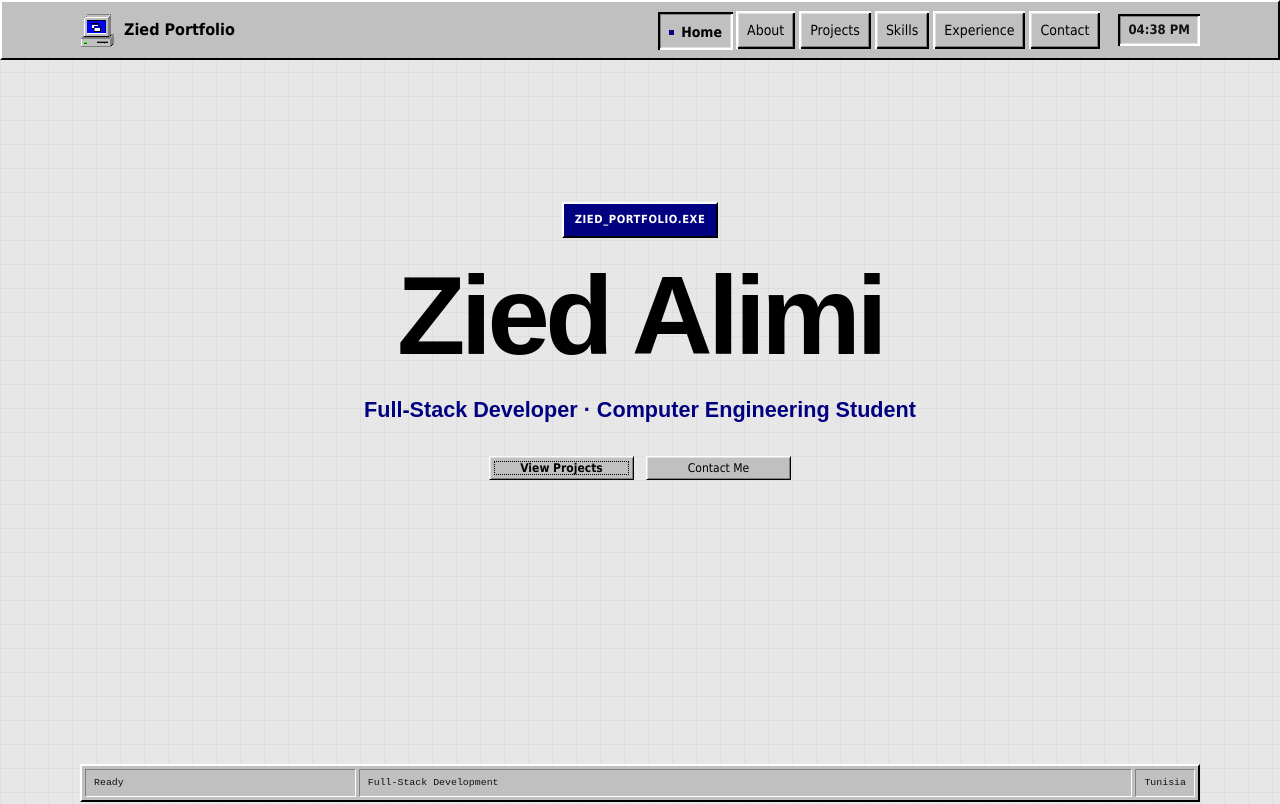
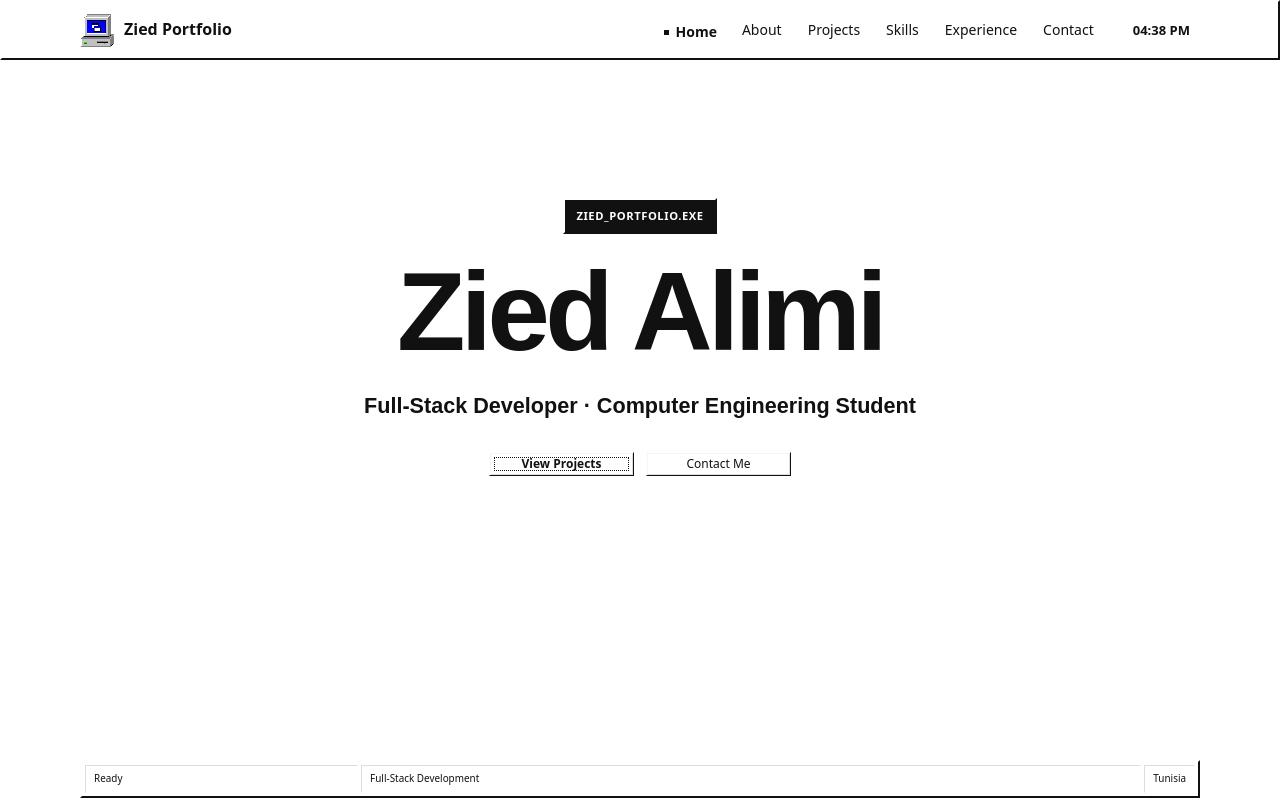
Before and after one commit to zied3332/zied-engineering-portfolio, a React (Vite) app in the folder frontend/: page / in a window 1280 px wide. Shown: the top 804 px of the page. Built offline with nearby package versions, Linux system fonts and the light colour scheme.

Commit message:
style: introduce minimalist white canvas foundation

```diff
--- a/frontend/src/styles/global.css
+++ b/frontend/src/styles/global.css
@@ -1,26 +1,19 @@
 @import "./variables.css";
 @import "./retro.css";
+
 *,
 *::before,
 *::after {
   box-sizing: border-box;
 }
 
-html {
-  scroll-behavior: smooth;
-}
-
 body {
   margin: 0;
   min-width: 320px;
-  min-height: 100vh;
-  background:
-    linear-gradient(rgba(0, 0, 0, 0.035) 1px, transparent 1px),
-    linear-gradient(90deg, rgba(0, 0, 0, 0.035) 1px, transparent 1px),
-    var(--page-background);
-  background-size: 24px 24px;
+  background: var(--page-background);
   color: var(--page-text);
   font-family: var(--font-retro);
+  font-size: 16px;
   line-height: 1.6;
 }
 
@@ -35,17 +28,30 @@ button {
   color: inherit;
 }
 
+button:not(:disabled),
+a {
+  -webkit-tap-highlight-color: transparent;
+}
+
+button:disabled {
+  cursor: default;
+  opacity: 0.55;
+}
+
+:focus-visible {
+  outline: 2px solid #111111;
+  outline-offset: 3px;
+}
+
 img {
   display: block;
   max-width: 100%;
 }
 
-a {
+a,
+a:visited {
   color: var(--link-color);
-}
-
-a:visited {
-  color: var(--link-visited);
+  text-underline-offset: 0.2em;
 }
 
 p,
@@ -54,90 +60,31 @@ h2,
 h3,
 h4 {
   margin-top: 0;
+  overflow-wrap: anywhere;
 }
 
-main {
-  width: min(
-    var(--page-width),
-    calc(100% - (var(--page-padding) * 2))
-  );
+.app-main {
+  width: min(var(--page-width), calc(100% - var(--page-padding) * 2));
   margin: 0 auto;
-  padding: 52px 0;
+  padding: 48px 0;
 }
 
 .section {
   margin-bottom: var(--section-spacing);
-  scroll-margin-top: 90px;
+  scroll-margin-top: 96px;
 }
 
 .section:last-child {
   margin-bottom: 0;
 }
 
-.section-heading {
-  margin-bottom: 24px;
-}
-
-.section-heading h2 {
-  margin-bottom: 8px;
-  font-family: var(--font-document);
-  font-size: clamp(30px, 5vw, 48px);
-  line-height: 1.1;
-}
-
-.section-heading p {
-  margin-bottom: 0;
-  color: var(--page-muted);
-}
-
-.visually-hidden {
-  position: absolute;
-  width: 1px;
-  height: 1px;
-  padding: 0;
-  overflow: hidden;
-  white-space: nowrap;
-  border: 0;
-  clip: rect(0, 0, 0, 0);
-}
-
 @media (max-width: 650px) {
   :root {
-    --page-padding: 12px;
-    --section-spacing: 42px;
+    --page-padding: 16px;
+    --section-spacing: 48px;
   }
 
-  main {
-    padding: 28px 0;
-  }
-
-  .section {
-    scroll-margin-top: 72px;
+  .app-main {
+    padding: 32px 0;
   }
 }
-
-
-
-.temporary-intro {
-  padding: clamp(60px, 10vw, 110px) 0;
-  text-align: center;
-}
-
-.temporary-intro__label {
-  margin-bottom: 14px;
-  color: var(--retro-title-active);
-  font-family: var(--font-document);
-  font-weight: 700;
-}
-
-.temporary-intro h1 {
-  margin-bottom: 16px;
-  font-family: var(--font-document);
-  font-size: clamp(42px, 8vw, 78px);
-  line-height: 1;
-}
-
-.temporary-intro > p:last-child {
-  margin: 0;
-  color: var(--page-muted);
-}
--- a/frontend/src/styles/variables.css
+++ b/frontend/src/styles/variables.css
@@ -1,76 +1,33 @@
 :root {
-  /* Page */
-  --page-background: #e7e7e7;
+  color-scheme: light;
+  --page-background: #ffffff;
   --page-text: #111111;
-  --page-muted: #555555;
-
-  /* Classic Windows surfaces */
-  --retro-surface: #c0c0c0;
-  --retro-surface-light: #dfdfdf;
-  --retro-surface-dark: #808080;
+  --page-muted: #111111;
+  --retro-surface: #ffffff;
+  --retro-surface-light: #f5f5f5;
+  --retro-surface-dark: #666666;
   --retro-white: #ffffff;
-  --retro-black: #000000;
-
-  /* Window title bars */
-  --retro-title-active: #000080;
-  --retro-title-inactive: #7f7f7f;
+  --retro-black: #111111;
+  --retro-title-active: #111111;
+  --retro-title-inactive: #666666;
   --retro-title-text: #ffffff;
-
-  /* Accent colors */
-  --retro-blue: #000080;
-  --retro-teal: #008080;
-  --retro-green: #008000;
-  --retro-red: #aa0000;
-  --retro-yellow: #ffff00;
-
-  /* Links */
-  --link-color: #0000ee;
-  --link-visited: #551a8b;
-
-  /* Borders */
+  --retro-blue: #111111;
+  --retro-teal: #111111;
+  --retro-green: #111111;
+  --retro-red: #111111;
+  --retro-yellow: #f5f5f5;
+  --link-color: #111111;
+  --link-visited: #111111;
   --retro-border-light: #ffffff;
-  --retro-border-medium: #808080;
-  --retro-border-dark: #000000;
-
-  /* Classic raised border */
-  --retro-raised-border:
-    inset 2px 2px 0 var(--retro-border-light),
-    inset -2px -2px 0 var(--retro-border-dark),
-    inset 3px 3px 0 var(--retro-surface-light),
-    inset -3px -3px 0 var(--retro-border-medium);
-
-  /* Classic pressed border */
-  --retro-pressed-border:
-    inset 2px 2px 0 var(--retro-border-dark),
-    inset -2px -2px 0 var(--retro-border-light),
-    inset 3px 3px 0 var(--retro-border-medium),
-    inset -3px -3px 0 var(--retro-surface-light);
-
-  /* Shadows */
-  --retro-window-shadow: 7px 7px 0 rgba(0, 0, 0, 0.2);
-  --retro-card-shadow: 4px 4px 0 rgba(0, 0, 0, 0.18);
-
-  /* Typography */
-  --font-retro:
-    "MS Sans Serif",
-    "Tahoma",
-    "Arial",
-    sans-serif;
-
-  --font-document:
-    "Courier New",
-    "Lucida Console",
-    monospace;
-
-  /* Layout */
+  --retro-border-medium: #dddddd;
+  --retro-border-dark: #111111;
+  --retro-raised-border: none;
+  --retro-pressed-border: none;
+  --retro-window-shadow: none;
+  --retro-card-shadow: none;
+  --font-retro: system-ui, -apple-system, BlinkMacSystemFont, "Segoe UI", sans-serif;
+  --font-document: var(--font-retro);
   --page-width: 1120px;
   --page-padding: 24px;
   --section-spacing: 72px;
-
-  /* Sizes */
-  --titlebar-height: 32px;
-  --control-button-size: 24px;
-
-  /* Responsive */
-  --mobile-breakpoint: 650px;
 }
```
